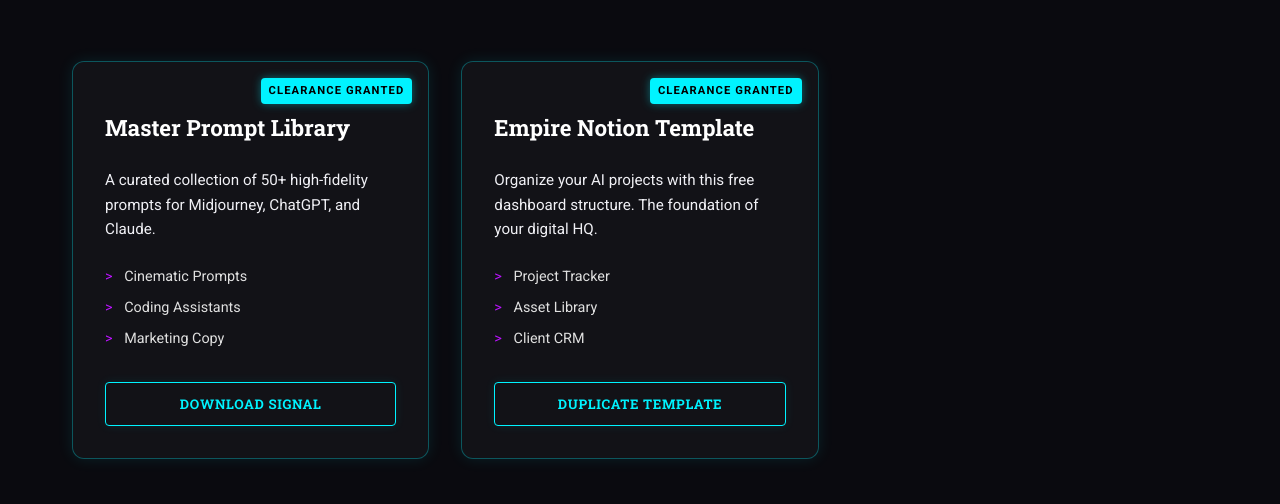
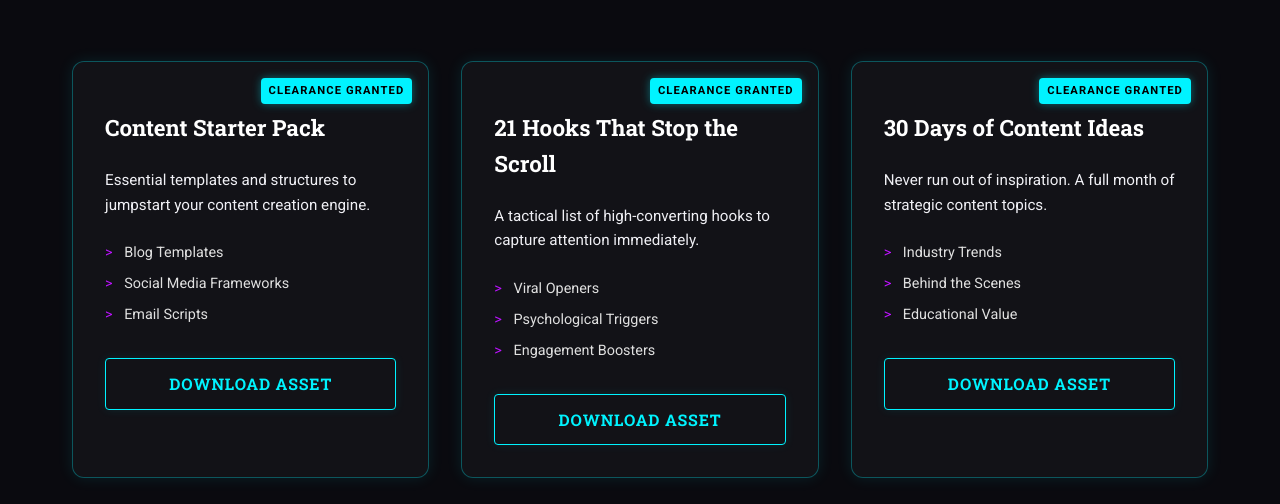
Before and after one commit to cgriffin2415-del/ai-empire-website, a website: page resources.html in a window 1280 px wide. Shown: the part 296-800 px from the top of the page. Drawn offline with Linux system fonts and the light colour scheme.

Commit message:
feat: add direct download resources to resources page

```diff
--- a/resources.html
+++ b/resources.html
@@ -36,39 +36,57 @@
         </section>
 
         <section class="store-grid reveal">
-            <!-- Resource 2 -->
+            <!-- Resource: Content Starter Pack -->
             <article class="product-card resource">
                 <div class="card-badge free">Clearance Granted</div>
-                <h3>Master Prompt Library</h3>
-                <p>A curated collection of 50+ high-fidelity prompts for Midjourney, ChatGPT, and Claude.</p>
+                <h3>Content Starter Pack</h3>
+                <p>Essential templates and structures to jumpstart your content creation engine.</p>
                 <div class="product-features">
                     <ul>
-                        <li>Cinematic Prompts</li>
-                        <li>Coding Assistants</li>
-                        <li>Marketing Copy</li>
+                        <li>Blog Templates</li>
+                        <li>Social Media Frameworks</li>
+                        <li>Email Scripts</li>
                     </ul>
                 </div>
                 <div style="text-align: center;">
-                    <button class="btn-neon open-modal" style="width: 100%;"
-                        data-file="master-prompt-library.pdf">Download Signal</button>
+                    <a href="AI_Empire_Bonus 5_Content Starter Pack.pdf" download class="btn-neon"
+                        style="width: 100%; display: inline-block; text-decoration: none;">Download Asset</a>
                 </div>
             </article>
 
-            <!-- Resource 3 -->
+            <!-- Resource: 21 Hooks -->
             <article class="product-card resource">
                 <div class="card-badge free">Clearance Granted</div>
-                <h3>Empire Notion Template</h3>
-                <p>Organize your AI projects with this free dashboard structure. The foundation of your digital HQ.</p>
+                <h3>21 Hooks That Stop the Scroll</h3>
+                <p>A tactical list of high-converting hooks to capture attention immediately.</p>
                 <div class="product-features">
                     <ul>
-                        <li>Project Tracker</li>
-                        <li>Asset Library</li>
-                        <li>Client CRM</li>
+                        <li>Viral Openers</li>
+                        <li>Psychological Triggers</li>
+                        <li>Engagement Boosters</li>
                     </ul>
                 </div>
                 <div style="text-align: center;">
-                    <button class="btn-neon open-modal" style="width: 100%;" data-file="empire-template.zip">Duplicate
-                        Template</button>
+                    <a href="AI_Empire_Bonus 6_21 Hooks That Stop the Scroll.pdf" download class="btn-neon"
+                        style="width: 100%; display: inline-block; text-decoration: none;">Download Asset</a>
+                </div>
+            </article>
+
+            <!-- Resource: 30 Content Ideas -->
+            <article class="product-card resource">
+                <div class="card-badge free">Clearance Granted</div>
+                <h3>30 Days of Content Ideas</h3>
+                <p>Never run out of inspiration. A full month of strategic content topics.</p>
+                <div class="product-features">
+                    <ul>
+                        <li>Industry Trends</li>
+                        <li>Behind the Scenes</li>
+                        <li>Educational Value</li>
+                    </ul>
+                </div>
+                <div style="text-align: center;">
+                    <a href="AI_Empire_Bonus 7_30_Content_Ideas.pdf" download class="btn-neon"
+                        style="width: 100%; display: inline-block; text-decoration: none;">Download Asset</a>
                 </div>
             </article>
         </section>
```
Also changed, not shown: 3 other files.
